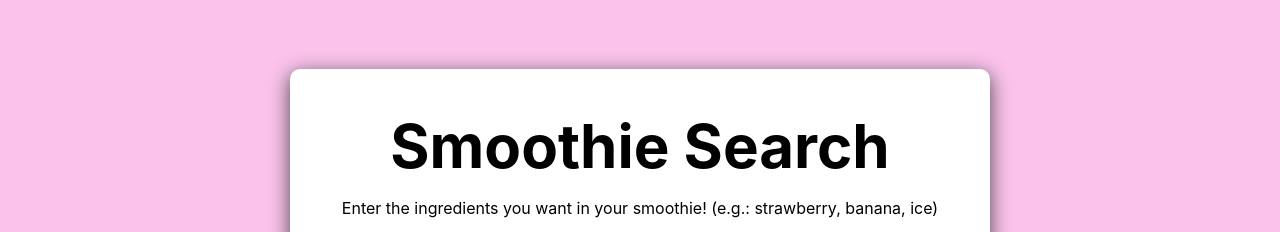
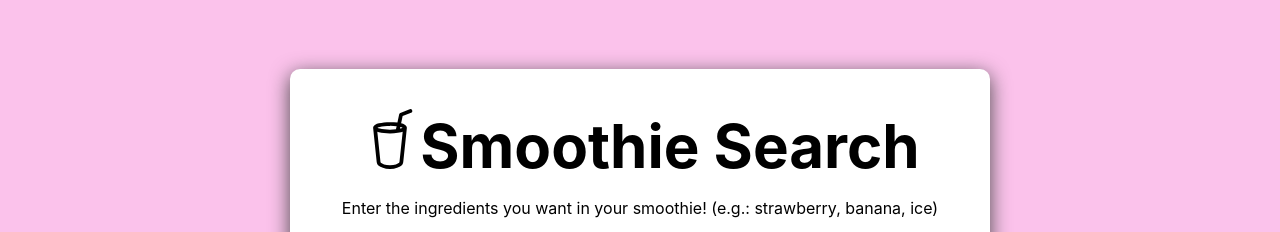
Before and after one commit to nvanzandt/Smoothie-Search, a React (Create React App) app: page / in a window 1280 px wide. Shown: the part 182-414 px from the top of the page. Built offline with nearby package versions, Linux system fonts and the light colour scheme; no server answers.

Commit message:
Add icon

```diff
--- a/src/App.js
+++ b/src/App.js
@@ -2,6 +2,7 @@ import React,{useEffect, useState} from 'react';
 import Recipe from'./Recipe';
 import './App.css';
 import { AiOutlineSearch } from "react-icons/ai";
+import { BsCupStraw } from "react-icons/bs";
 
 
 function App() {
@@ -51,7 +52,9 @@ function App() {
   return (
     <div className="App">
       <div className="header">
-        <h1 className="title">Smoothie Search</h1>
+        <h1 className="title">
+          <BsCupStraw style={{height: 60, marginBottom: -1.5 }}/>
+          Smoothie Search</h1>
         <p className="directions">Enter the ingredients you want in your smoothie! (e.g.: strawberry, banana, ice)</p>
         <form onSubmit={getSearch} className="search-form">
           <input className="search-bar" type="text" value={search} onChange={updateSearch} />
```
